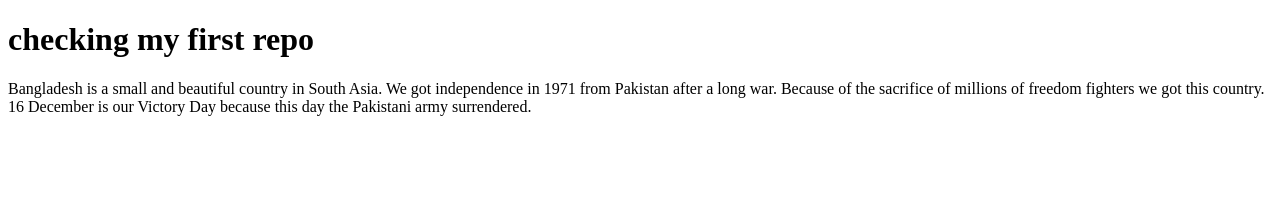
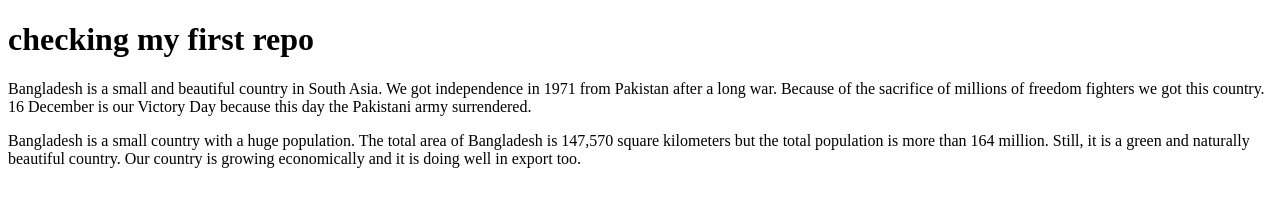
Before and after one commit to komolkhan/my-first-repo, a plain HTML site: page index.html in a window 1280 px wide. Drawn offline with Linux system fonts and the light colour scheme.

Commit message:
2nd para

```diff
--- a/index.html
+++ b/index.html
@@ -13,6 +13,9 @@
     <p> Bangladesh is a small and beautiful country in South Asia. We got independence in 1971 from Pakistan after a long war. Because of the sacrifice of millions of freedom fighters we got this country. 16 December is our Victory Day because this day the Pakistani army surrendered.
 
     </p>
+    <p>Bangladesh is a small country with a huge population. The total area of Bangladesh is 147,570 square kilometers but the total population is more than 164 million. Still, it is a green and naturally beautiful country. Our country is growing economically and it is doing well in export too.
+
+    </p>
 
 </body>
 </html>
```
